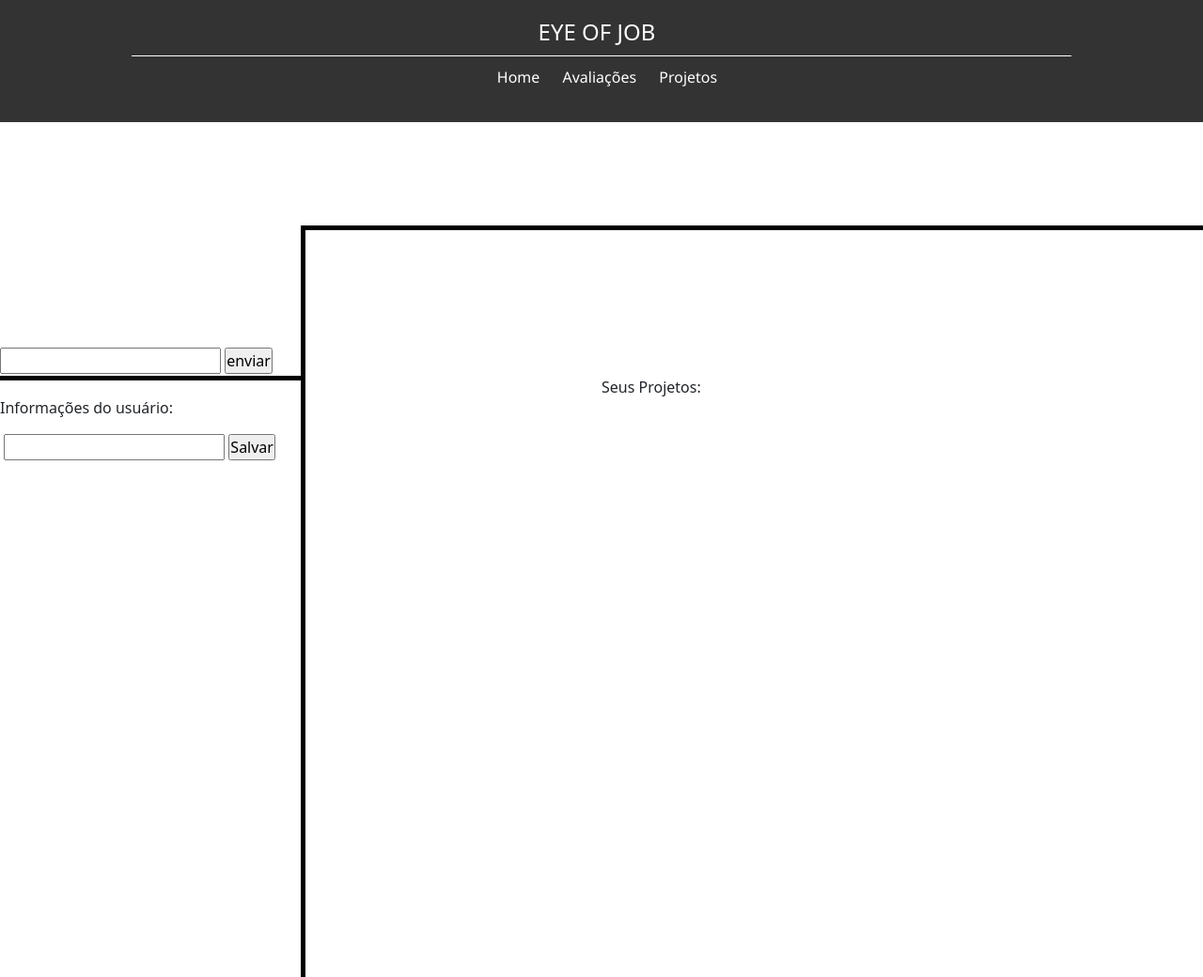
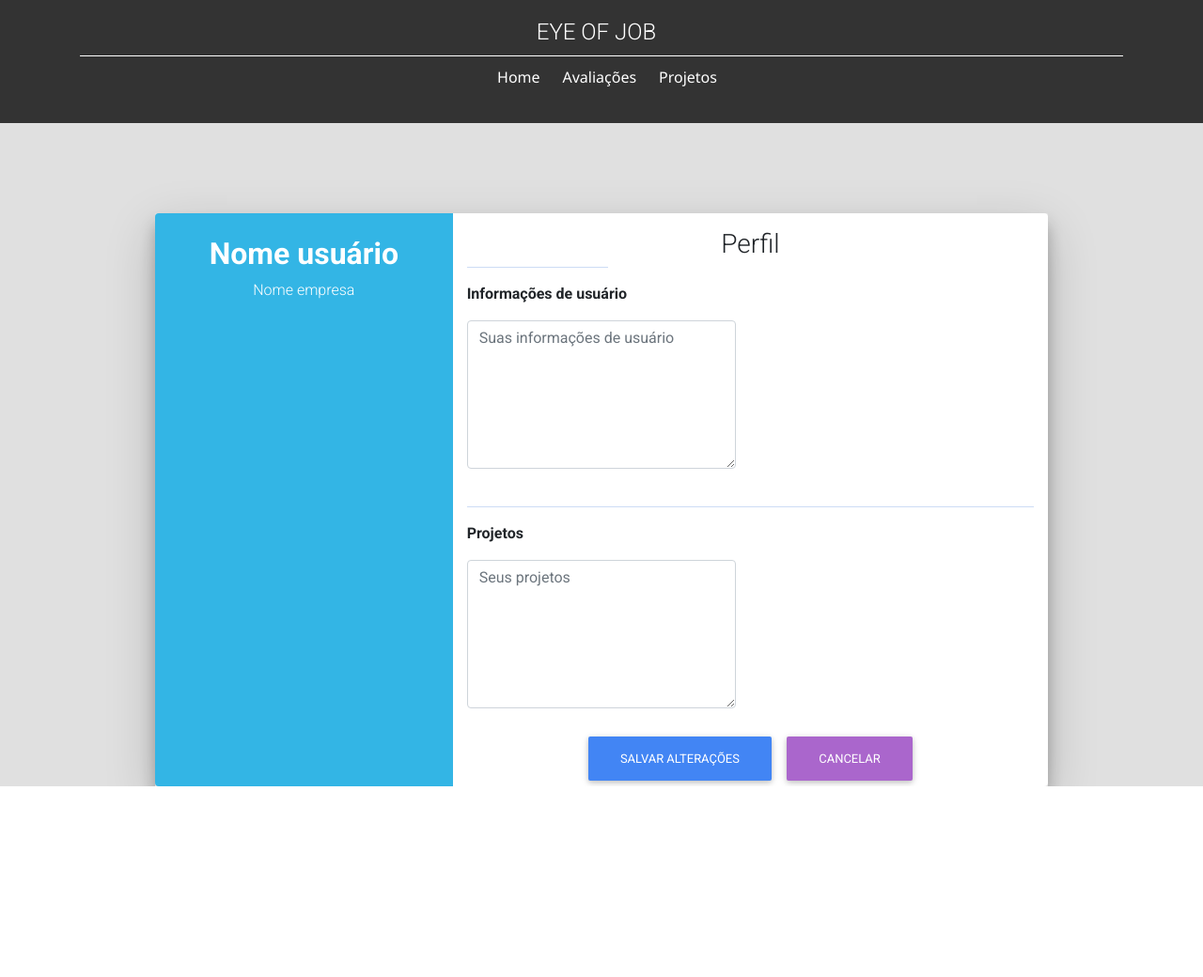
Before and after one commit to AndG087/Projeto-de-FDS, a Django app: page /home in a window 1280 px wide. Shown: the whole page at 94% size. After the commit the page ends 837 px from the top, so only its background shows below. Run offline with Django 5.2, Linux system fonts and the light colour scheme; parts of the project's set-up code (start-up, migrations or seed data) failed here and were passed over; some libraries are stand-ins or nearby versions.

Commit message:
update profile

```diff
--- a/home/static/personas.css
+++ b/home/static/personas.css
@@ -1,38 +1,3 @@
-.nome {
-  padding-left: 400px;
-  padding-top: 130px;
-}
-
-.projetos {
-  padding-left: 440px;
-  padding-top: 10px;
-}
-
-
-.descricao {
-  padding-left: 10px;
-  padding-top: 90px;
-}
-
-.form1 {
-  padding-left: 10px;
-  padding-top: 0px;
-}
-
-.form2 {
-  padding-left: 10px;
-  padding-top: 0px;
-}
-
-.form3 {
-  padding-left: 425px;
-  padding-top: 0px;
-}
-
-.button{
-  background-color: cornflowerblue;
-}
-
 /* Reset de margens e paddings */
 * {
   margin: 0;
--- a/home/templates/personuser.html
+++ b/home/templates/personuser.html
@@ -7,85 +7,14 @@
     <title>Editar usuário</title>
     <link rel="stylesheet" href="{% static 'personas.css' %}">
     <link href="https://cdn.jsdelivr.net/npm/bootstrap@5.2.3/dist/css/bootstrap.min.css" rel="stylesheet" integrity="sha384-rbsA2VBKQhggwzxH7pPCaAqO46MgnOM80zW1RWuH61DGLwZJEdK2Kadq2F9CUG65" crossorigin="anonymous">
-    <style>
-        /* Adicionando estilo para a linha vertical */
-        .vertical-line {
-            border-right: 5px solid #000000; /* Adicionando uma borda direita */
-            height: 100%; /* Definindo a altura da linha igual à altura do container */
-            position: absolute; /* Posicionamento absoluto */
-            top: 30%; /* Alinhamento no topo */
-            bottom: 0; /* Alinhamento na base */
-            margin-left: auto; /* Margem à esquerda automática para centralizar */
-            margin-right: auto; /* Margem à direita automática para centralizar */
-            left: 25%; /* Posicionamento no meio */
-        }
-        /* Adicionando estilo para a linha horizontal */
-        .horizontal-line {
-            border-top: 5px solid #000000; /* Adicionando uma borda superior */
-            width: 75%; /* Definindo a largura da linha */
-            position: absolute; /* Posicionamento absoluto */
-            top: 30%; /* Alinhamento na metade do container */
-            left: 25%; /* Posicionamento no meio */
-        }
-
-        .horizontal-line-2 {
-            border-top: 5px solid #000000; /* Adicionando uma borda superior */
-            width: 25%; /* Definindo a largura da linha */
-            position: absolute; /* Posicionamento absoluto */
-            top: 50%; /* Alinhamento na metade do container */
-            left: 0%; /* Posicionamento no meio */
-        }
-
-        /* Estilos adicionados */
-        .container {
-            width: 80%;
-            margin: 0 auto;
-        }
-
-        header {
-            background-color: #333;
-            color: #fff;
-            padding: 20px 0;
-            text-align: center;
-        }
-
-        header h1 {
-            font-size: 24px;
-            padding-right: 1%;
-        }
-
-        .linha-de-separacao {
-            height: 1px;
-            background-color: #fff;
-            margin: 10px 0;
-        }
-
-        nav ul {
-            list-style-type: none;
-        }
-
-        nav ul li {
-            display: inline;
-            margin-right: 20px;
-        }
-
-        nav ul li a {
-            color: #fff;
-            text-decoration: none;
-        }
-
-        nav ul li a:hover {
-            text-decoration: underline;
-        }
-
-        li {
-            font-family: 'Segoe UI', Tahoma, Geneva, Verdana, sans-serif;
-        }
-    </style>
+    <link rel="stylesheet" href="https://use.fontawesome.com/releases/v5.8.2/css/all.css">
+    <link rel="stylesheet" href="https://fonts.googleapis.com/css?family=Roboto:300,400,500,700&display=swap">
+    <link href="https://cdnjs.cloudflare.com/ajax/libs/twitter-bootstrap/4.5.0/css/bootstrap.min.css" rel="stylesheet">
+    <link href="https://cdnjs.cloudflare.com/ajax/libs/mdbootstrap/4.19.1/css/mdb.min.css" rel="stylesheet">
 
 </head>
 
-<body>
+<body class="bg-light">
     <header>
         <div class="container">
             <h1 id="Eye">EYE OF JOB</h1>
@@ -101,24 +30,63 @@
         </div>
     </header>
 
-    <div class="vertical-line"></div>
-    <div class="horizontal-line"></div>
-    <div class="horizontal-line-2"></div>
+    {% comment %} <form action="{% url 'personuser' %}" method="POST" enctype="multipart/form-data">
+    {% csrf_token %} {% endcomment %}
 
-    <form action="{% url 'personuser' %}" method="POST" enctype="multipart/form-data">
-        {% csrf_token %}
-        <br><br><br><br><br><br><br><br><br><br>
-        <input type="url" name="my_file" required>
-        <input type="submit" value="enviar">
-        <br><br>
-        <p>Informações do usuário:</p>
-        <label for="texto"></label>
-        <input type="text" id="texto" name="texto">
-        <input type="submit" value="Salvar" required>
-    </form>
+    <div class="container">
+        <div class="row d-flex justify-content-center">
+            <div class="col-md-10 mt-5 pt-5">
+                <div class="row z-depth-3">
+                    <div class="col-sm-4 bg-info rounded-left">
+                        <div class="card-block text-center text-white">
+                            <h2 class="font-weight-bold mt-4">Nome usuário</h2>
+                            <p>Nome empresa</p>
 
-    <p class="position-absolute top-50 start-50">Seus Projetos:</p>
+                            {% comment %} Adicionar imagem {% endcomment %}
+                        </div>
+                    </div>
+                    <div class="col-sm-8 bg-white rounded-right">
+                        <h3 class="mt-3 text-center">Perfil</h3>
+                        <hr class="badge-primary mt-0 w-25">
+                        <div class="row">
+                            <div class="col-sm-6">
+                                <p class="font-weight-bold">Informações de usuário</p>
+                                <textarea class="form-control" id="informacoes_usuario" name="informacoes_usuario" placeholder="Suas informações de usuário" rows="6"></textarea>
+                            </div>
+                            <div class="col-sm-6">
 
+                            </div>
+                        </div>
+                        <br>
+                        <hr class="bg-primary">
+                        <div class="row">
+                            <div class="col-sm-6">
+                                <p class="font-weight-bold">Projetos</p>
+                                <textarea class="form-control" id="informacoes_usuario" name="informacoes_usuario" placeholder="Seus projetos" rows="6"></textarea>
+                            </div>
+                        </div>
+                        <br>
+                        <div class="text-center">
+                            <button type="submit" class="btn btn-primary">Salvar alterações</button>
+                            <button type="button" class="btn btn-secondary">Cancelar</button>
+                        </div>
+                    </div>
+                </div>
+            </div>
+        </div>
+    </div>
     <script src="https://cdn.jsdelivr.net/npm/bootstrap@5.2.3/dist/js/bootstrap.bundle.min.js" integrity="sha384-kenU1KFdBIe4zVF0s0G1M5b4hcpxyD9F7jL+jjXkk+Q2h455rYXK/7HAuoJl+0I4" crossorigin="anonymous"></script>
+    <script>
+        function previewFotoPerfil(event) {
+            var input = event.target;
+            var reader = new FileReader();
+            reader.onload = function() {
+                var dataURL = reader.result;
+                var previewFotoPerfil = document.getElementById('preview_foto_perfil');
+                previewFotoPerfil.src = dataURL;
+            };
+            reader.readAsDataURL(input.files[0]);
+        }
+    </script>
 </body>
 </html>
```
Also changed, not shown: db.sqlite3.
